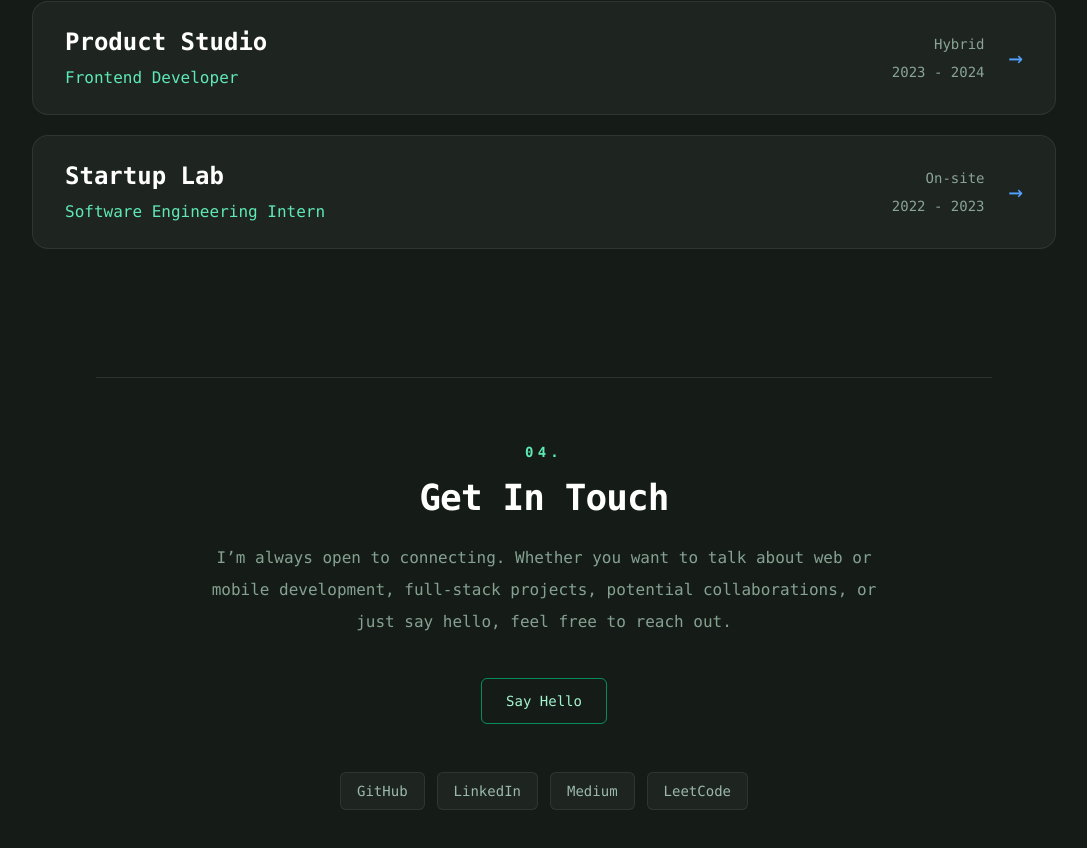
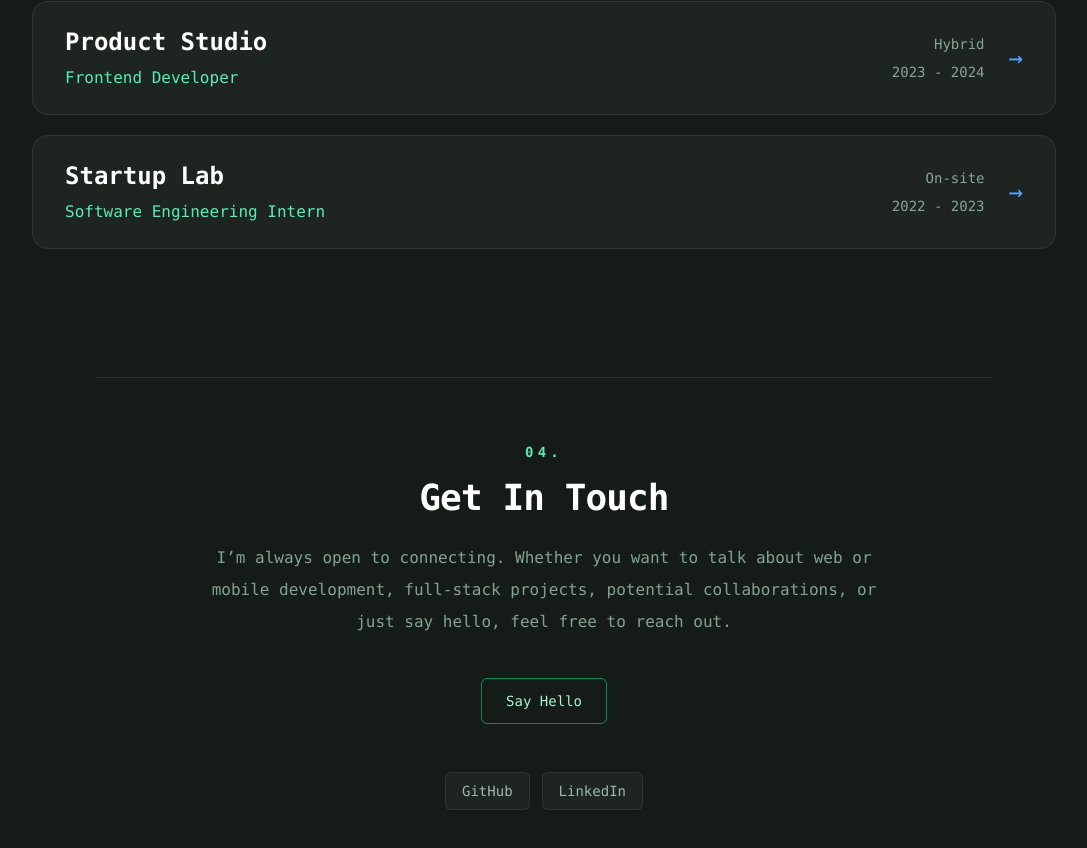
Before and after one commit to aizypena/2026-portfolio, a Next.js app: page / in a window 1280 px wide. Shown: the part 4032-4880 px from the top of the page, without its empty margins (96-1183 px from the left). Built offline with nearby package versions, Linux system fonts and the light colour scheme.

Commit message:
updated github and linkedin link

```diff
--- a/src/app/page.tsx
+++ b/src/app/page.tsx
@@ -64,10 +64,8 @@ export default function Home() {
   ];
 
   const contactLinks = [
-    { label: 'GitHub', href: 'https://github.com' },
-    { label: 'LinkedIn', href: 'https://www.linkedin.com' },
-    { label: 'Medium', href: 'https://medium.com' },
-    { label: 'LeetCode', href: 'https://leetcode.com' },
+    { label: 'GitHub', href: 'https://github.com/aizypena' },
+    { label: 'LinkedIn', href: 'https://www.linkedin.com/in/julyza-pe%C3%B1a/' },
   ];
 
   return (
```
